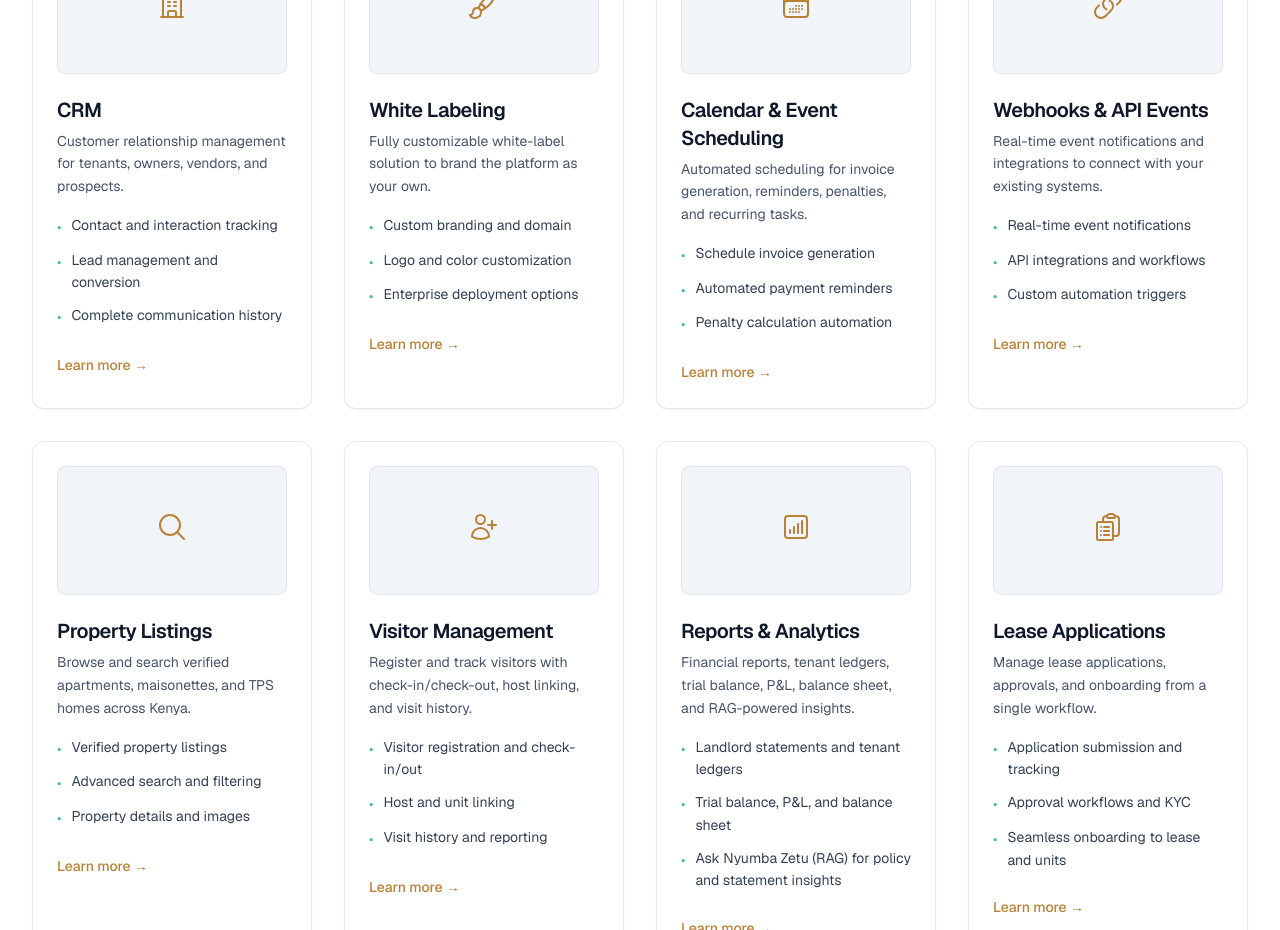
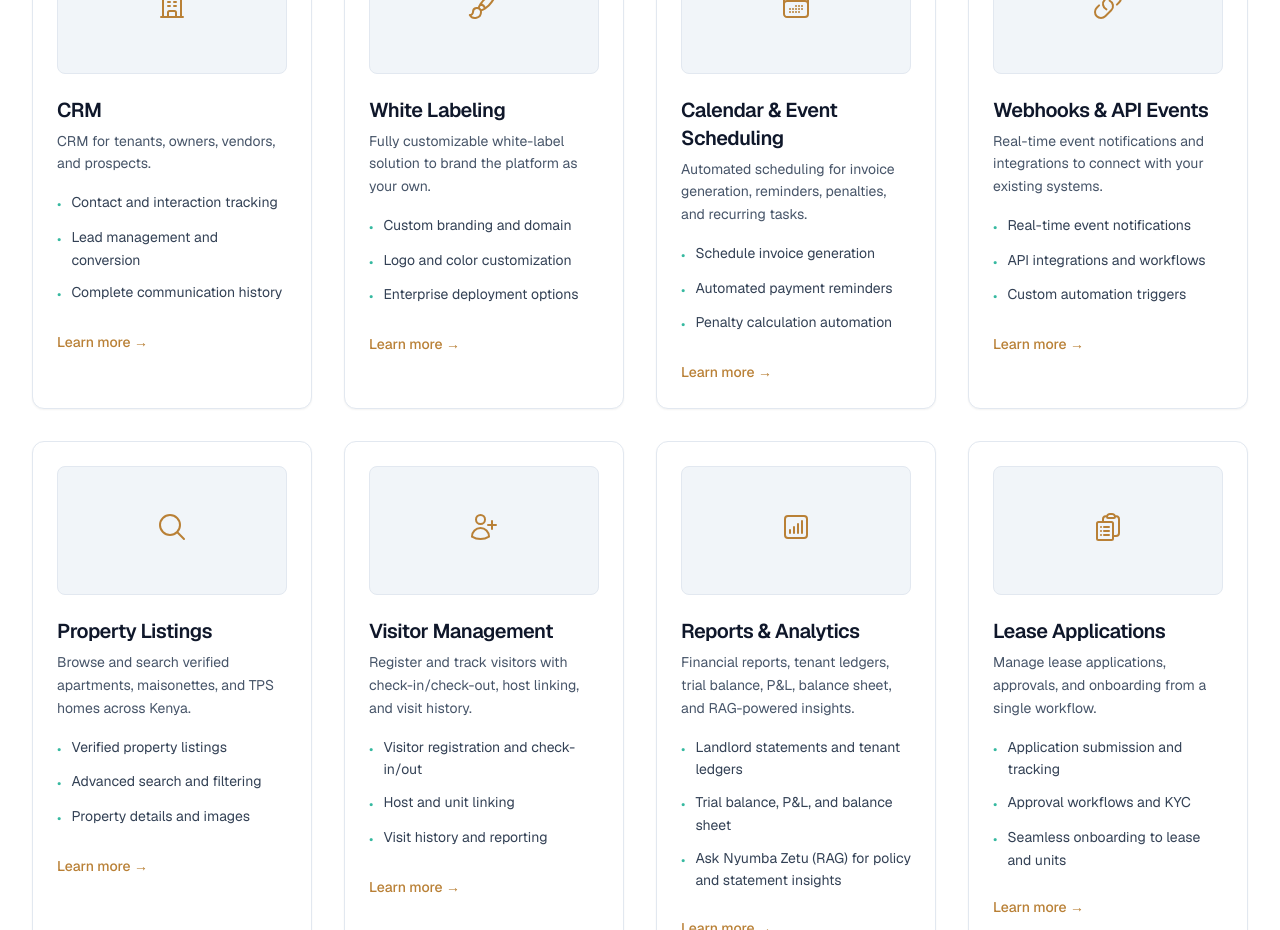
Before and after one commit to nogaye/nyumbazetu-web-v2, a Next.js app: page /modern in a window 1280 px wide. Shown: the part 4400-5330 px from the top of the page. Built offline with nearby package versions, Linux system fonts and the light colour scheme; no server answers.

Commit message:
refactor: improve code formatting and readability in FeatureGrid and MainNav components

```diff
--- a/components/home/feature-grid.tsx
+++ b/components/home/feature-grid.tsx
@@ -8,7 +8,13 @@
 import { motion } from "framer-motion";
 import { Section } from "@/components/section";
 import { SectionHeader } from "@/components/section-header";
-import { Card, CardContent, CardDescription, CardHeader, CardTitle } from "@/components/ui/card";
+import {
+  Card,
+  CardContent,
+  CardDescription,
+  CardHeader,
+  CardTitle,
+} from "@/components/ui/card";
 import Link from "next/link";
 import {
   CurrencyDollarIcon,
@@ -34,7 +40,8 @@ import {
 const features = [
   {
     title: "Rent & Service Charge Collections",
-    description: "Automated invoicing and payment tracking with M-Pesa, bank, and wallet integrations.",
+    description:
+      "Automated invoicing and payment tracking with M-Pesa, bank, and wallet integrations.",
     bullets: [
       "Automated rent and service charge invoicing",
       "M-Pesa, bank, and mobile wallet payments",
@@ -45,7 +52,8 @@ const features = [
   },
   {
     title: "Accounting & General Ledger",
-    description: "Full accounting system with journals, ledgers, trial balance, P&L, and balance sheet.",
+    description:
+      "Full accounting system with journals, ledgers, trial balance, P&L, and balance sheet.",
     bullets: [
       "Double-entry accounting system",
       "Automated journal entries",
@@ -56,7 +64,8 @@ const features = [
   },
   {
     title: "Tenant & Owner Experience",
-    description: "Portals, mobile apps, and WhatsApp chatbot for seamless tenant and owner engagement.",
+    description:
+      "Portals, mobile apps, and WhatsApp chatbot for seamless tenant and owner engagement.",
     bullets: [
       "Self-service tenant and owner portals",
       "Mobile apps for iOS and Android",
@@ -67,7 +76,8 @@ const features = [
   },
   {
     title: "Maintenance & Assets",
-    description: "Track maintenance requests, work orders, and property assets with full history.",
+    description:
+      "Track maintenance requests, work orders, and property assets with full history.",
     bullets: [
       "Maintenance request management",
       "Asset tracking and depreciation",
@@ -78,7 +88,8 @@ const features = [
   },
   {
     title: "Tasks & Projects",
-    description: "Project management for property development, renovations, and capital improvements.",
+    description:
+      "Project management for property development, renovations, and capital improvements.",
     bullets: [
       "Task assignment and tracking",
       "Project timelines and milestones",
@@ -89,7 +100,8 @@ const features = [
   },
   {
     title: "KRA eTIMS & Compliance",
-    description: "KRA eTIMS-ready invoicing and tax-compliant workflows for property operations.",
+    description:
+      "KRA eTIMS-ready invoicing and tax-compliant workflows for property operations.",
     bullets: [
       "eTIMS invoice generation",
       "Tax-compliant reporting",
@@ -100,7 +112,8 @@ const features = [
   },
   {
     title: "TPS & Rent-to-Own",
-    description: "Tenant Purchase Scheme and rent-to-own tracking with installment management.",
+    description:
+      "Tenant Purchase Scheme and rent-to-own tracking with installment management.",
     bullets: [
       "TPS installment tracking",
       "Rent-to-own calculations",
@@ -111,7 +124,8 @@ const features = [
   },
   {
     title: "Communication Hub",
-    description: "Centralized communication with tenants, owners, and team members.",
+    description:
+      "Centralized communication with tenants, owners, and team members.",
     bullets: [
       "Email and SMS notifications",
       "In-app messaging",
@@ -122,7 +136,7 @@ const features = [
   },
   {
     title: "CRM",
-    description: "Customer relationship management for tenants, owners, vendors, and prospects.",
+    description: "CRM for tenants, owners, vendors, and prospects.",
     bullets: [
       "Contact and interaction tracking",
       "Lead management and conversion",
@@ -133,7 +147,8 @@ const features = [
   },
   {
     title: "White Labeling",
-    description: "Fully customizable white-label solution to brand the platform as your own.",
+    description:
+      "Fully customizable white-label solution to brand the platform as your own.",
     bullets: [
       "Custom branding and domain",
       "Logo and color customization",
@@ -144,7 +159,8 @@ const features = [
   },
   {
     title: "Calendar & Event Scheduling",
-    description: "Automated scheduling for invoice generation, reminders, penalties, and recurring tasks.",
+    description:
+      "Automated scheduling for invoice generation, reminders, penalties, and recurring tasks.",
     bullets: [
       "Schedule invoice generation",
       "Automated payment reminders",
@@ -155,7 +171,8 @@ const features = [
   },
   {
     title: "Webhooks & API Events",
-    description: "Real-time event notifications and integrations to connect with your existing systems.",
+    description:
+      "Real-time event notifications and integrations to connect with your existing systems.",
     bullets: [
       "Real-time event notifications",
       "API integrations and workflows",
@@ -166,7 +183,8 @@ const features = [
   },
   {
     title: "Property Listings",
-    description: "Browse and search verified apartments, maisonettes, and TPS homes across Kenya.",
+    description:
+      "Browse and search verified apartments, maisonettes, and TPS homes across Kenya.",
     bullets: [
       "Verified property listings",
       "Advanced search and filtering",
@@ -177,7 +195,8 @@ const features = [
   },
   {
     title: "Visitor Management",
-    description: "Register and track visitors with check-in/check-out, host linking, and visit history.",
+    description:
+      "Register and track visitors with check-in/check-out, host linking, and visit history.",
     bullets: [
       "Visitor registration and check-in/out",
       "Host and unit linking",
@@ -188,7 +207,8 @@ const features = [
   },
   {
     title: "Reports & Analytics",
-    description: "Financial reports, tenant ledgers, trial balance, P&L, balance sheet, and RAG-powered insights.",
+    description:
+      "Financial reports, tenant ledgers, trial balance, P&L, balance sheet, and RAG-powered insights.",
     bullets: [
       "Landlord statements and tenant ledgers",
       "Trial balance, P&L, and balance sheet",
@@ -199,7 +219,8 @@ const features = [
   },
   {
     title: "Lease Applications",
-    description: "Manage lease applications, approvals, and onboarding from a single workflow.",
+    description:
+      "Manage lease applications, approvals, and onboarding from a single workflow.",
     bullets: [
       "Application submission and tracking",
       "Approval workflows and KYC",
@@ -210,7 +231,8 @@ const features = [
   },
   {
     title: "Smart Meters & Utilities",
-    description: "IoT meter readings, consumption tracking, billing runs, and utility management.",
+    description:
+      "IoT meter readings, consumption tracking, billing runs, and utility management.",
     bullets: [
       "Smart meter integration and readings",
       "Consumption tracking and tariffs",
@@ -221,7 +243,8 @@ const features = [
   },
   {
     title: "Security Deposits",
-    description: "Track security deposits by unit, link to invoices, and manage refunds and adjustments.",
+    description:
+      "Track security deposits by unit, link to invoices, and manage refunds and adjustments.",
     bullets: [
       "Security deposit tracking per unit",
       "Invoice linking and allocation",
@@ -254,7 +277,7 @@ export function FeatureGrid() {
                 <div className="mb-4 aspect-video bg-slate-100 dark:bg-slate-800 rounded-lg border border-slate-200 dark:border-slate-700 flex items-center justify-center">
                   <div className="text-center">
                     <feature.icon className="h-8 w-8 text-primary mx-auto mb-2" />
-                     {/* <p className="text-slate-600 dark:text-slate-400 text-xs">Feature Screenshot</p> */}
+                    {/* <p className="text-slate-600 dark:text-slate-400 text-xs">Feature Screenshot</p> */}
                   </div>
                 </div>
                 <CardTitle className="text-xl font-semibold text-slate-900 dark:text-slate-50 mb-2">
@@ -267,8 +290,13 @@ export function FeatureGrid() {
               <CardContent className="pt-0">
                 <ul className="space-y-2.5 mb-6">
                   {feature.bullets.map((bullet, bulletIdx) => (
-                    <li key={bulletIdx} className="text-sm text-slate-700 dark:text-slate-300 flex items-start leading-relaxed">
-                      <span className="text-tertiary mr-2.5 flex-shrink-0 mt-0.5">•</span>
+                    <li
+                      key={bulletIdx}
+                      className="text-sm text-slate-700 dark:text-slate-300 flex items-start leading-relaxed"
+                    >
+                      <span className="text-tertiary mr-2.5 flex-shrink-0 mt-0.5">
+                        •
+                      </span>
                       <span>{bullet}</span>
                     </li>
                   ))}
--- a/components/main-nav.tsx
+++ b/components/main-nav.tsx
@@ -25,9 +25,14 @@ import {
   GlobeAltIcon,
   Squares2X2Icon,
   PuzzlePieceIcon,
-  SquaresPlusIcon
+  SquaresPlusIcon,
 } from "@heroicons/react/24/outline";
-import { Sheet, SheetHeader, SheetTitle, SheetClose } from "@/components/ui/sheet";
+import {
+  Sheet,
+  SheetHeader,
+  SheetTitle,
+  SheetClose,
+} from "@/components/ui/sheet";
 import { ThemeToggle } from "@/components/theme-toggle";
 import { cn } from "@/lib/utils";
 
@@ -40,7 +45,11 @@ const navItems = [
     children: [
       { label: "Overview", href: "/product", icon: Squares2X2Icon },
       { label: "Features", href: "/features", icon: BoltIcon },
-      { label: "Integrations", href: "/product#integrations", icon: PuzzlePieceIcon },
+      {
+        label: "Integrations",
+        href: "/product#integrations",
+        icon: PuzzlePieceIcon,
+      },
       { label: "Compare Solutions", href: "/compare", icon: SquaresPlusIcon },
     ],
   },
@@ -48,31 +57,127 @@ const navItems = [
     label: "Solutions",
     href: "/solutions",
     children: [
-      { label: "Landlords & Agents", href: "/solutions/landlords", description: "For individual property owners and real estate agents", icon: HomeIcon },
-      { label: "Property Managers & Management Companies", href: "/solutions/managers", description: "For professional property management firms", icon: BuildingOfficeIcon },
-      { label: "Committees & HOAs", href: "/solutions/committees", description: "For housing estate committees and homeowners associations", icon: UsersIcon },
-      { label: "Developers & Estate Owners", href: "/solutions/developers", description: "For real estate developers and large estate owners", icon: BuildingOffice2Icon },
-      { label: "Banks & SACCOS / Mortgage Teams", href: "/solutions/banks", description: "For financial institutions managing mortgage portfolios", icon: BanknotesIcon },
-      { label: "Diaspora", href: "/solutions/diaspora", description: "For Kenyans abroad managing property back home", icon: GlobeAltIcon },
+      {
+        label: "Landlords & Agents",
+        href: "/solutions/landlords",
+        description: "For individual property owners and real estate agents",
+        icon: HomeIcon,
+      },
+      {
+        label: "Property Managers & Management Companies",
+        href: "/solutions/managers",
+        description: "For professional property management firms",
+        icon: BuildingOfficeIcon,
+      },
+      {
+        label: "Committees & HOAs",
+        href: "/solutions/committees",
+        description:
+          "For housing estate committees and homeowners associations",
+        icon: UsersIcon,
+      },
+      {
+        label: "Developers & Estate Owners",
+        href: "/solutions/developers",
+        description: "For real estate developers and large estate owners",
+        icon: BuildingOffice2Icon,
+      },
+      {
+        label: "Banks & SACCOS / Mortgage Teams",
+        href: "/solutions/banks",
+        description: "For financial institutions managing mortgage portfolios",
+        icon: BanknotesIcon,
+      },
+      {
+        label: "Diaspora",
+        href: "/solutions/diaspora",
+        description: "For Kenyans abroad managing property back home",
+        icon: GlobeAltIcon,
+      },
     ],
   },
   {
     label: "Features",
     href: "/features",
     children: [
-      { label: "Rent & Service Charge Collections", href: "/features/collections", description: "Automated invoicing and payment tracking", icon: CurrencyDollarIcon },
-      { label: "Accounting & General Ledger", href: "/features/accounting", description: "Full double-entry accounting system", icon: CalculatorIcon },
-      { label: "Tenant & Owner Experience", href: "/features/tenant-experience", description: "Portals, mobile apps, and WhatsApp chatbot", icon: UserGroupIcon },
-      { label: "Maintenance & Assets", href: "/features/maintenance", description: "Maintenance requests and asset tracking", icon: WrenchScrewdriverIcon },
-      { label: "Tasks & Projects", href: "/features/tasks", description: "Project management for developments", icon: ClipboardDocumentListIcon },
-      { label: "KRA eTIMS & Compliance", href: "/features/etims", description: "eTIMS-ready invoicing and tax compliance", icon: ShieldCheckIcon },
-      { label: "TPS & Rent-to-Own", href: "/features/tps", description: "Tenant Purchase Scheme tracking", icon: HomeIcon },
-      { label: "Communication Hub", href: "/features/communications", description: "Email, SMS, and in-app messaging", icon: ChatBubbleLeftRightIcon },
-      { label: "CRM", href: "/features/crm", description: "Customer relationship management for tenants and owners", icon: UserCircleIcon },
-      { label: "White Labeling", href: "/features/white-labeling", description: "Fully customizable white-label solution", icon: PaintBrushIcon },
-      { label: "Calendar & Event Scheduling", href: "/features/calendar-scheduling", description: "Automated scheduling for invoices, reminders, and penalties", icon: CalendarDaysIcon },
-      { label: "Webhooks & API Events", href: "/features/webhooks", description: "Real-time event notifications and system integrations", icon: BoltIcon },
-      { label: "Property Listings", href: "/features/listings", description: "Browse and search verified properties across Kenya", icon: BuildingOffice2Icon },
+      {
+        label: "Rent & Service Charge Collections",
+        href: "/features/collections",
+        description: "Automated invoicing and payment tracking",
+        icon: CurrencyDollarIcon,
+      },
+      {
+        label: "Accounting & General Ledger",
+        href: "/features/accounting",
+        description: "Full double-entry accounting system",
+        icon: CalculatorIcon,
+      },
+      {
+        label: "Tenant & Owner Experience",
+        href: "/features/tenant-experience",
+        description: "Portals, mobile apps, and WhatsApp chatbot",
+        icon: UserGroupIcon,
+      },
+      {
+        label: "Maintenance & Assets",
+        href: "/features/maintenance",
+        description: "Maintenance requests and asset tracking",
+        icon: WrenchScrewdriverIcon,
+      },
+      {
+        label: "Tasks & Projects",
+        href: "/features/tasks",
+        description: "Project management for developments",
+        icon: ClipboardDocumentListIcon,
+      },
+      {
+        label: "KRA eTIMS & Compliance",
+        href: "/features/etims",
+        description: "eTIMS-ready invoicing and tax compliance",
+        icon: ShieldCheckIcon,
+      },
+      {
+        label: "TPS & Rent-to-Own",
+        href: "/features/tps",
+        description: "Tenant Purchase Scheme tracking",
+        icon: HomeIcon,
+      },
+      {
+        label: "Communication Hub",
+        href: "/features/communications",
+        description: "Email, SMS, and in-app messaging",
+        icon: ChatBubbleLeftRightIcon,
+      },
+      {
+        label: "CRM",
+        href: "/features/crm",
+        description: "CRM for tenants and prospects.",
+        icon: UserCircleIcon,
+      },
+      {
+        label: "White Labeling",
+        href: "/features/white-labeling",
+        description: "Fully customizable white-label solution",
+        icon: PaintBrushIcon,
+      },
+      {
+        label: "Calendar & Event Scheduling",
+        href: "/features/calendar-scheduling",
+        description: "Automated scheduling for invoices and reminders",
+        icon: CalendarDaysIcon,
+      },
+      {
+        label: "Webhooks & API Events",
+        href: "/features/webhooks",
+        description: "Real-time event notifications and system integrations",
+        icon: BoltIcon,
+      },
+      {
+        label: "Property Listings",
+        href: "/features/listings",
+        description: "Browse and search verified properties across Kenya",
+        icon: BuildingOffice2Icon,
+      },
     ],
   },
   { label: "Listings", href: "/listings" },
@@ -90,7 +195,11 @@ export function MainNav() {
     >
       <div className="mx-auto px-4 sm:px-6 lg:px-8 max-w-7xl">
         <div className="flex h-16 items-center justify-between">
-          <Link href="/" className="flex items-center space-x-2" aria-label="Nyumba Zetu Home">
+          <Link
+            href="/"
+            className="flex items-center space-x-2"
+            aria-label="Nyumba Zetu Home"
+          >
             <div className="text-2xl font-bold text-secondary dark:text-slate-50">
               Nyumba Zetu
             </div>
@@ -112,7 +221,8 @@ export function MainNav() {
                   <div className="absolute left-0 mt-2 w-80 opacity-0 invisible group-hover:opacity-100 group-hover:visible transition-all duration-300 ease-out z-50 transform group-hover:translate-y-0 translate-y-[-10px]">
                     <div className="bg-white dark:bg-slate-900 rounded-lg shadow-lg border border-slate-200 dark:border-slate-800 py-2">
                       {item.children.map((child) => {
-                        const Icon = "icon" in child && child.icon ? child.icon : null;
+                        const Icon =
+                          "icon" in child && child.icon ? child.icon : null;
                         return (
                           <Link
                             key={child.href}
@@ -127,11 +237,12 @@ export function MainNav() {
                                 <div className="font-medium text-slate-900 dark:text-slate-50 group-hover/item:text-primary transition-colors duration-200">
                                   {child.label}
                                 </div>
-                                {"description" in child && child.description && (
-                                  <div className="text-xs text-slate-600 dark:text-slate-400 mt-1">
-                                    {child.description}
-                                  </div>
-                                )}
+                                {"description" in child &&
+                                  child.description && (
+                                    <div className="text-xs text-slate-600 dark:text-slate-400 mt-1">
+                                      {child.description}
+                                    </div>
+                                  )}
                               </div>
                             </div>
                           </Link>
@@ -183,7 +294,7 @@ export function MainNav() {
             <div key={item.label}>
               <Link
                 href={item.href}
-                    className="block text-base font-medium text-slate-900 dark:text-slate-50 py-2"
+                className="block text-base font-medium text-slate-900 dark:text-slate-50 py-2"
                 onClick={() => setMobileMenuOpen(false)}
               >
                 {item.label}
@@ -191,7 +302,8 @@ export function MainNav() {
               {item.children && (
                 <div className="ml-4 mt-2 space-y-3">
                   {item.children.map((child) => {
-                    const Icon = "icon" in child && child.icon ? child.icon : null;
+                    const Icon =
+                      "icon" in child && child.icon ? child.icon : null;
                     return (
                       <Link
                         key={child.href}
```
